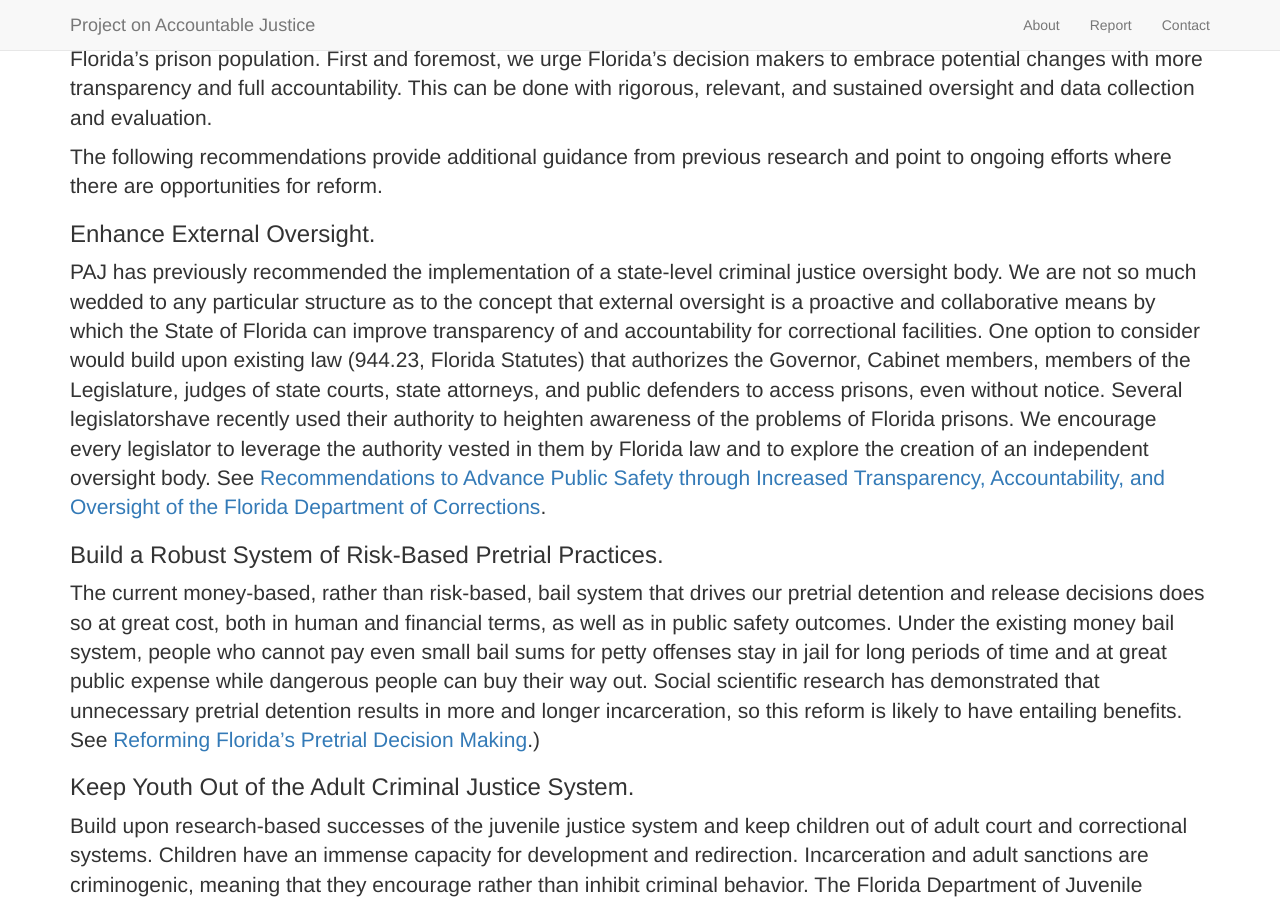
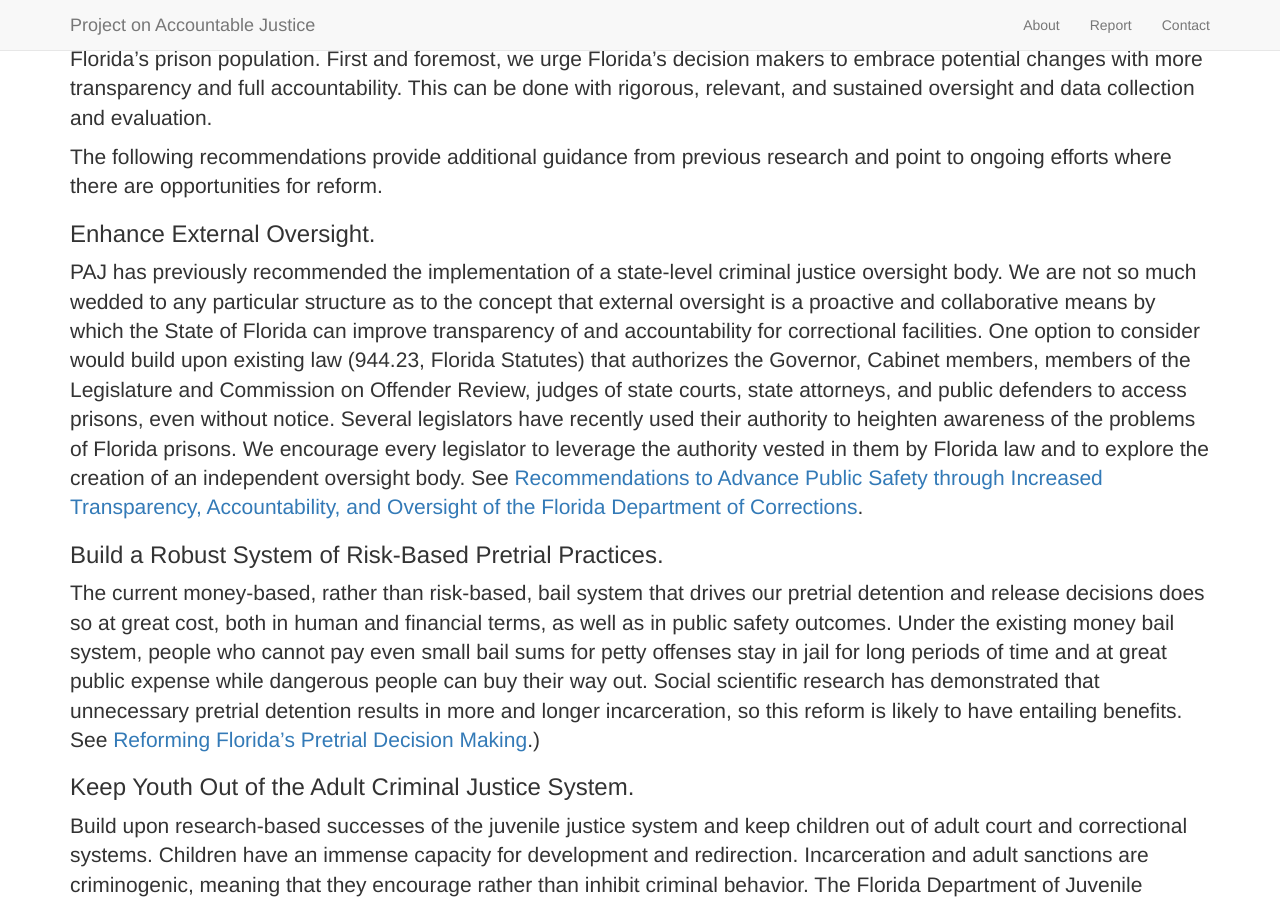
Before and after one commit to accountablejustice/report, a Jekyll site: the page built from _posts/2017-04-28-slide1.markdown, in a window 1280 px wide and 900 px high, scrolled down 19119 px. Built offline with Jekyll 4.4.1, drawn with Linux system fonts in a browser that asks for light colours; nearby versions of some CDN libraries; library files that are not in the unit come from our copies.

Commit message:
revisions

```diff
--- a/_posts/2017-04-28-slide1.markdown
+++ b/_posts/2017-04-28-slide1.markdown
@@ -20,7 +20,7 @@ The following recommendations provide additional guidance from previous research
 
 
 ### Enhance External Oversight.
-PAJ has previously recommended the implementation of a state-level criminal justice oversight body. We are not so much wedded to any particular structure as to the concept that external oversight is a proactive and collaborative means by which the State of Florida can improve transparency of and accountability for correctional facilities. One option to consider would build upon existing law (944.23, Florida Statutes) that authorizes the Governor, Cabinet members, members of the Legislature, judges of state courts, state attorneys, and public defenders to access prisons, even without notice.  Several legislatorshave recently used their authority to heighten awareness of the problems of Florida prisons. We encourage every legislator to leverage the authority vested in them by Florida law and to explore the creation of an independent oversight body. See [Recommendations to Advance Public Safety through Increased Transparency, Accountability, and Oversight of the Florida Department of Corrections](http://iog.fsu.edu/paj/documents/Recommendations%20to%20Improve%20DOC%2011-12-14.pdf).
+PAJ has previously recommended the implementation of a state-level criminal justice oversight body. We are not so much wedded to any particular structure as to the concept that external oversight is a proactive and collaborative means by which the State of Florida can improve transparency of and accountability for correctional facilities. One option to consider would build upon existing law (944.23, Florida Statutes) that authorizes the Governor, Cabinet members, members of the Legislature and Commission on Offender Review, judges of state courts, state attorneys, and public defenders to access prisons, even without notice.  Several legislators have recently used their authority to heighten awareness of the problems of Florida prisons. We encourage every legislator to leverage the authority vested in them by Florida law and to explore the creation of an independent oversight body. See [Recommendations to Advance Public Safety through Increased Transparency, Accountability, and Oversight of the Florida Department of Corrections](http://iog.fsu.edu/paj/documents/Recommendations%20to%20Improve%20DOC%2011-12-14.pdf).
 
 
 ### Build a Robust System of Risk-Based Pretrial Practices.
```
